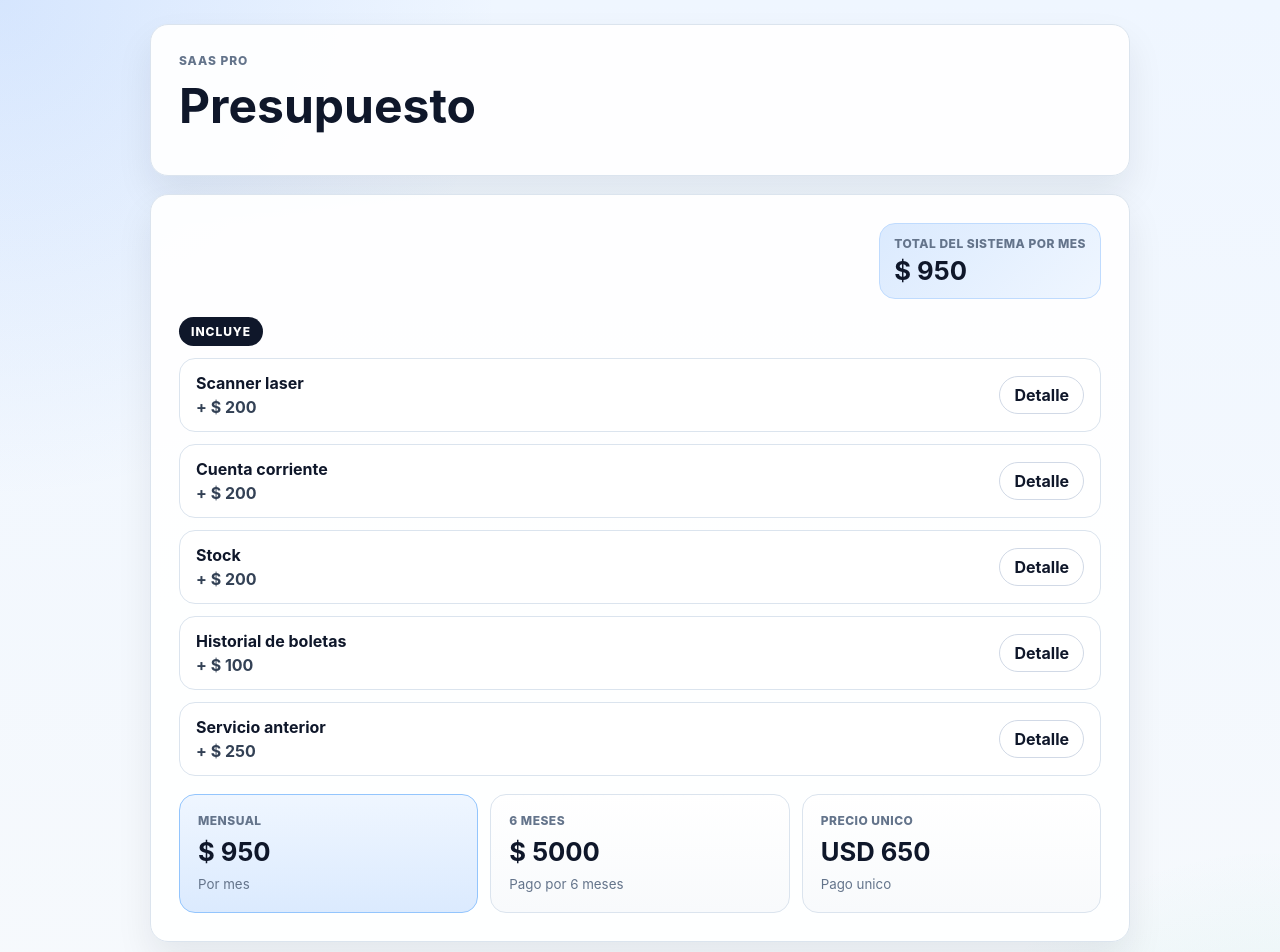
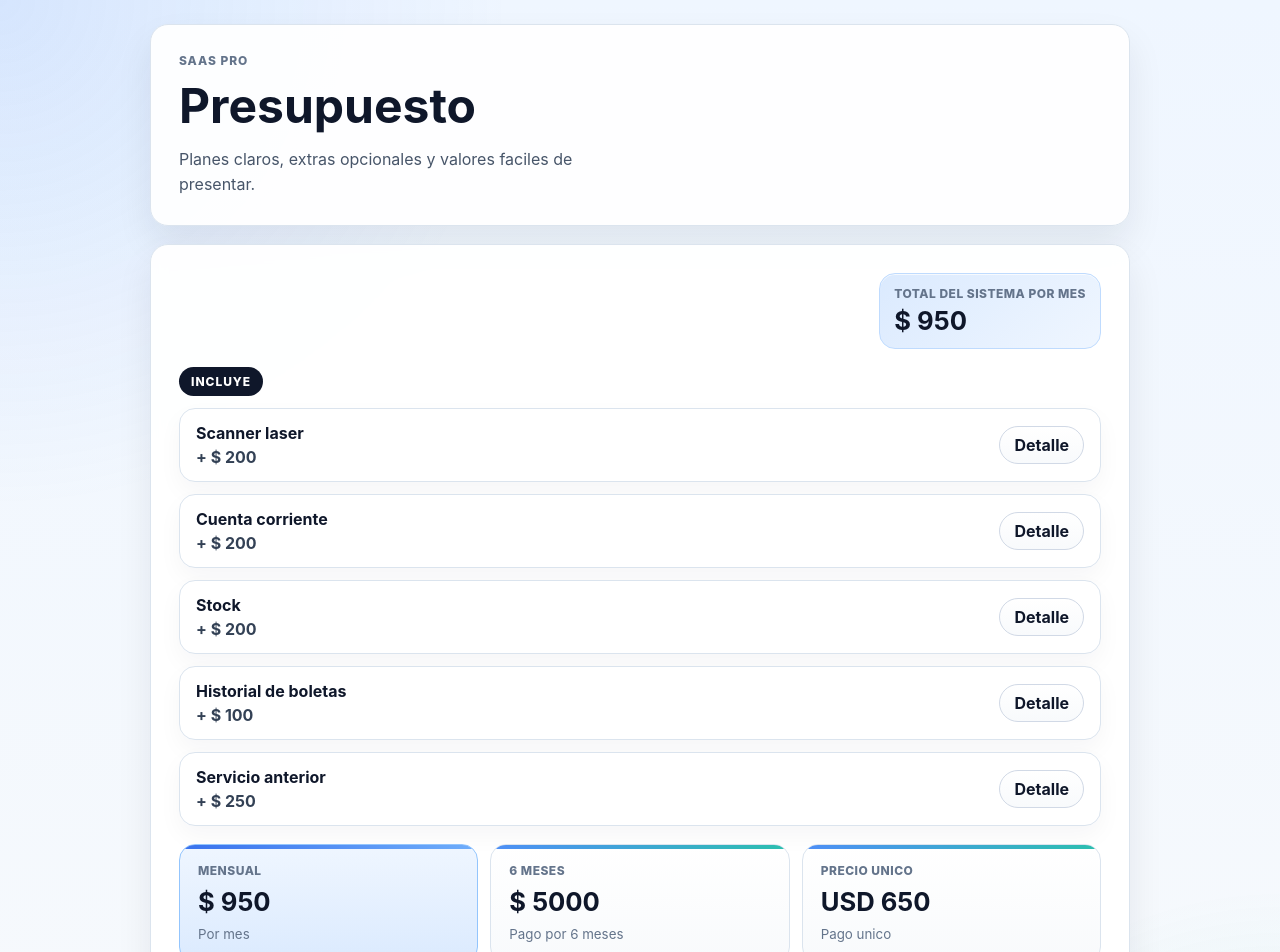
Before and after one commit to MoNRaSpGit/Presupuesto, a React (Vite) app: page / in a window 1280 px wide. Shown: the top 952 px of the page. Built offline with nearby package versions, Linux system fonts and the light colour scheme.

Commit message:
Polish presupuesto presentation

```diff
--- a/src/app/App.tsx
+++ b/src/app/App.tsx
@@ -64,6 +64,7 @@ export function App() {
         <article className="presupuesto-intro">
           <p className="presupuesto-kicker">SaaS Pro</p>
           <h1>Presupuesto</h1>
+          <p className="presupuesto-intro__note">Planes claros, extras opcionales y valores faciles de presentar.</p>
         </article>
 
         <article className="presupuesto-card">
--- a/src/styles/global.css
+++ b/src/styles/global.css
@@ -54,6 +54,10 @@ select {
   box-shadow: 0 18px 36px rgba(15, 23, 42, 0.08);
 }
 
+.presupuesto-card {
+  backdrop-filter: blur(8px);
+}
+
 .presupuesto-card--secondary {
   background: linear-gradient(180deg, rgba(255, 255, 255, 0.96) 0%, rgba(247, 250, 252, 0.96) 100%);
 }
@@ -108,6 +112,7 @@ select {
   border: 1px solid #bfdbfe;
   display: grid;
   gap: 4px;
+  box-shadow: inset 0 1px 0 rgba(255, 255, 255, 0.7);
 }
 
 .presupuesto-total-pill span,
@@ -155,6 +160,7 @@ select {
   border-radius: 16px;
   background: #fff;
   padding: 14px 16px;
+  box-shadow: 0 10px 24px rgba(15, 23, 42, 0.04);
 }
 
 .presupuesto-feature-row__main {
@@ -178,18 +184,19 @@ select {
 .presupuesto-detail-button {
   border: 1px solid #d1d9e6;
   border-radius: 999px;
-  background: #fff;
+  background: linear-gradient(180deg, #ffffff 0%, #f8fafc 100%);
   color: #0f172a;
   padding: 8px 14px;
   font-weight: 700;
   cursor: pointer;
-  transition: background 0.18s ease, border-color 0.18s ease, transform 0.18s ease;
+  transition: background 0.18s ease, border-color 0.18s ease, transform 0.18s ease, box-shadow 0.18s ease;
 }
 
 .presupuesto-detail-button:hover {
   background: #f8fafc;
   border-color: #94a3b8;
   transform: translateY(-1px);
+  box-shadow: 0 8px 16px rgba(15, 23, 42, 0.08);
 }
 
 .presupuesto-feature-detail {
@@ -219,11 +226,39 @@ select {
   background: linear-gradient(180deg, #ffffff 0%, #f8fafc 100%);
   display: grid;
   gap: 8px;
+  position: relative;
+  overflow: hidden;
 }
 
 .presupuesto-price-card.is-primary {
   border-color: #93c5fd;
   background: linear-gradient(180deg, #eff6ff 0%, #dbeafe 100%);
+}
+
+.presupuesto-price-card::before,
+.presupuesto-equipment-card::before {
+  content: "";
+  position: absolute;
+  inset: 0 auto auto 0;
+  width: 100%;
+  height: 4px;
+  background: linear-gradient(90deg, #3b82f6, #14b8a6);
+  opacity: 0.9;
+}
+
+.presupuesto-price-card.is-primary::before {
+  background: linear-gradient(90deg, #2563eb, #60a5fa);
+}
+
+.presupuesto-equipment-card::before {
+  background: linear-gradient(90deg, #0f172a, #64748b);
+}
+
+.presupuesto-intro__note {
+  margin: 0;
+  max-width: 46ch;
+  color: #475569;
+  line-height: 1.55;
 }
 
 .presupuesto-price-card small,
```
